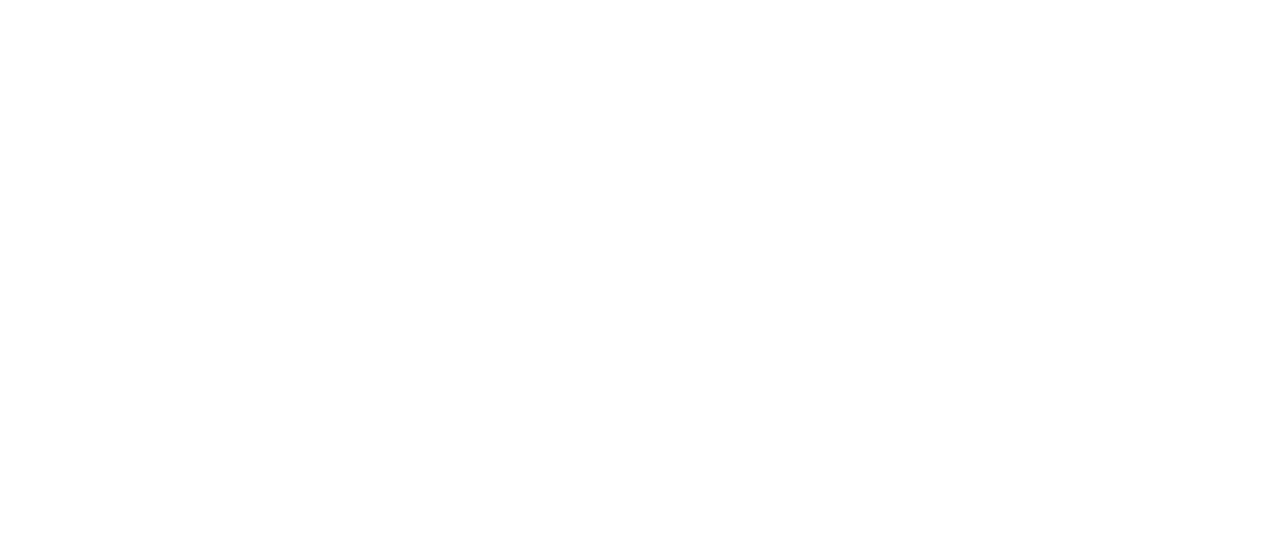
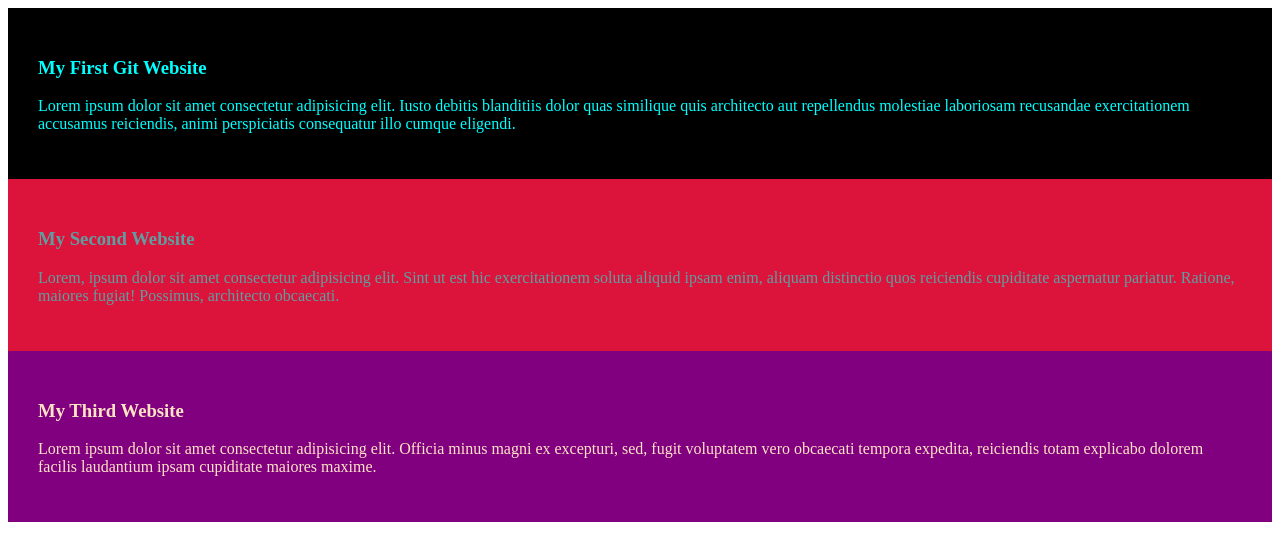
Before and after one commit to Farha9297/My-first-GitHub-repo, a plain HTML site: page index.html in a window 1280 px wide. Drawn offline with Linux system fonts and the light colour scheme.

Commit message:
added the css

```diff
--- a/index.html
+++ b/index.html
@@ -4,8 +4,21 @@
     <meta charset="UTF-8">
     <meta name="viewport" content="width=device-width, initial-scale=1.0">
     <title>Github First Trial</title>
+    <link rel="stylesheet" href="style.css">
 </head>
 <body>
+    <div class="xoxo">
+        <h3>My First Git Website</h3>
+        <p>Lorem ipsum dolor sit amet consectetur adipisicing elit. Iusto debitis blanditiis dolor quas similique quis architecto aut repellendus molestiae laboriosam recusandae exercitationem accusamus reiciendis, animi perspiciatis consequatur illo cumque eligendi.</p>
+    </div>
+    <div class="zozo">
+        <h3>My Second Website</h3>
+        <p>Lorem, ipsum dolor sit amet consectetur adipisicing elit. Sint ut est hic exercitationem soluta aliquid ipsam enim, aliquam distinctio quos reiciendis cupiditate aspernatur pariatur. Ratione, maiores fugiat! Possimus, architecto obcaecati.</p>
+    </div>
+    <div class="gigi">
+        <h3>My Third Website</h3>
+        <p>Lorem ipsum dolor sit amet consectetur adipisicing elit. Officia minus magni ex excepturi, sed, fugit voluptatem vero obcaecati tempora expedita, reiciendis totam explicabo dolorem facilis laudantium ipsam cupiditate maiores maxime.</p>
+    </div>
 
 </body>
 </html>
--- /dev/null
+++ b/style.css
@@ -0,0 +1,10 @@
+.gigi{
+    color:bisque;
+background-color: purple;
+padding: 30px;}
+.xoxo{color:aqua;
+background-color: black;
+padding: 30px;}
+.zozo{color:cadetblue;
+background-color: crimson;
+padding: 30px;}
```
